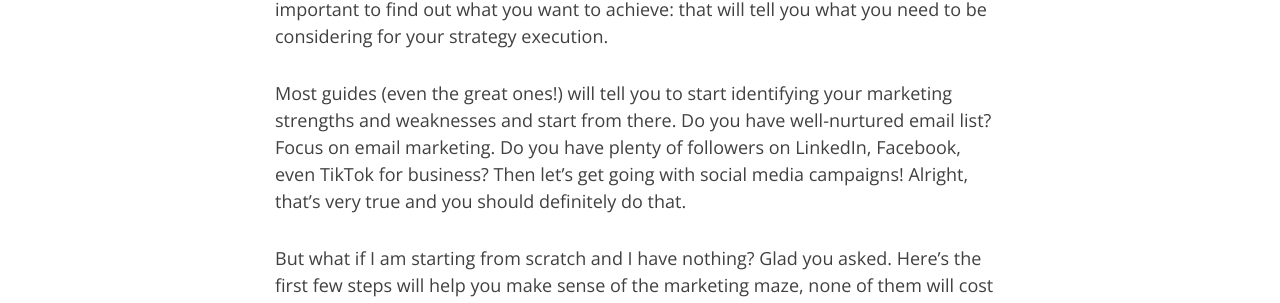
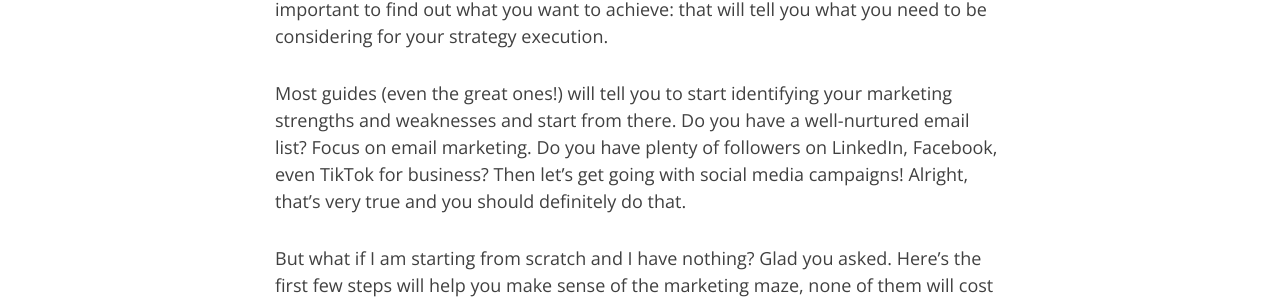
Before and after one commit to Ao-Collaboration/Ao-Collaboration.github.io, a Jekyll site: the page built from _posts/2021-08-31-small-businesses-communication-basics.md, in a window 1280 px wide and 900 px high, scrolled down 2557 px. Shown: the part 179-482 px from the top of the window. Built offline with Jekyll 4.4.1, drawn with Linux system fonts in a browser that asks for light colours; nearby versions of some CDN libraries; comment, search, counter and statistics services are not loaded.

```diff
--- a/_posts/2021-08-31-small-businesses-communication-basics.md
+++ b/_posts/2021-08-31-small-businesses-communication-basics.md
@@ -38,7 +38,7 @@ Thinking of what you want to say and how you want to say it comes first. It can
 
 With dozens of tools available and plenty of integration options for your **Salesforce** org, it's easy for your budget to inflate exponentially. Before you even consider that, it's important to find out what you want to achieve: that will tell you what you need to be considering for your strategy execution.
 
-Most guides (even the great ones!) will tell you to start identifying your marketing strengths and weaknesses and start from there. Do you have well-nurtured email list? Focus on email marketing. Do you have plenty of followers on LinkedIn, Facebook, even TikTok for business? Then let's get going with social media campaigns! Alright, that's very true and you should definitely do that.
+Most guides (even the great ones!) will tell you to start identifying your marketing strengths and weaknesses and start from there. Do you have a well-nurtured email list? Focus on email marketing. Do you have plenty of followers on LinkedIn, Facebook, even TikTok for business? Then let's get going with social media campaigns! Alright, that's very true and you should definitely do that.
 
 But what if I am starting from scratch and I have nothing? Glad you asked. Here's the first few steps will help you make sense of the marketing maze, none of them will cost you a dime unless you want to:
 
```
